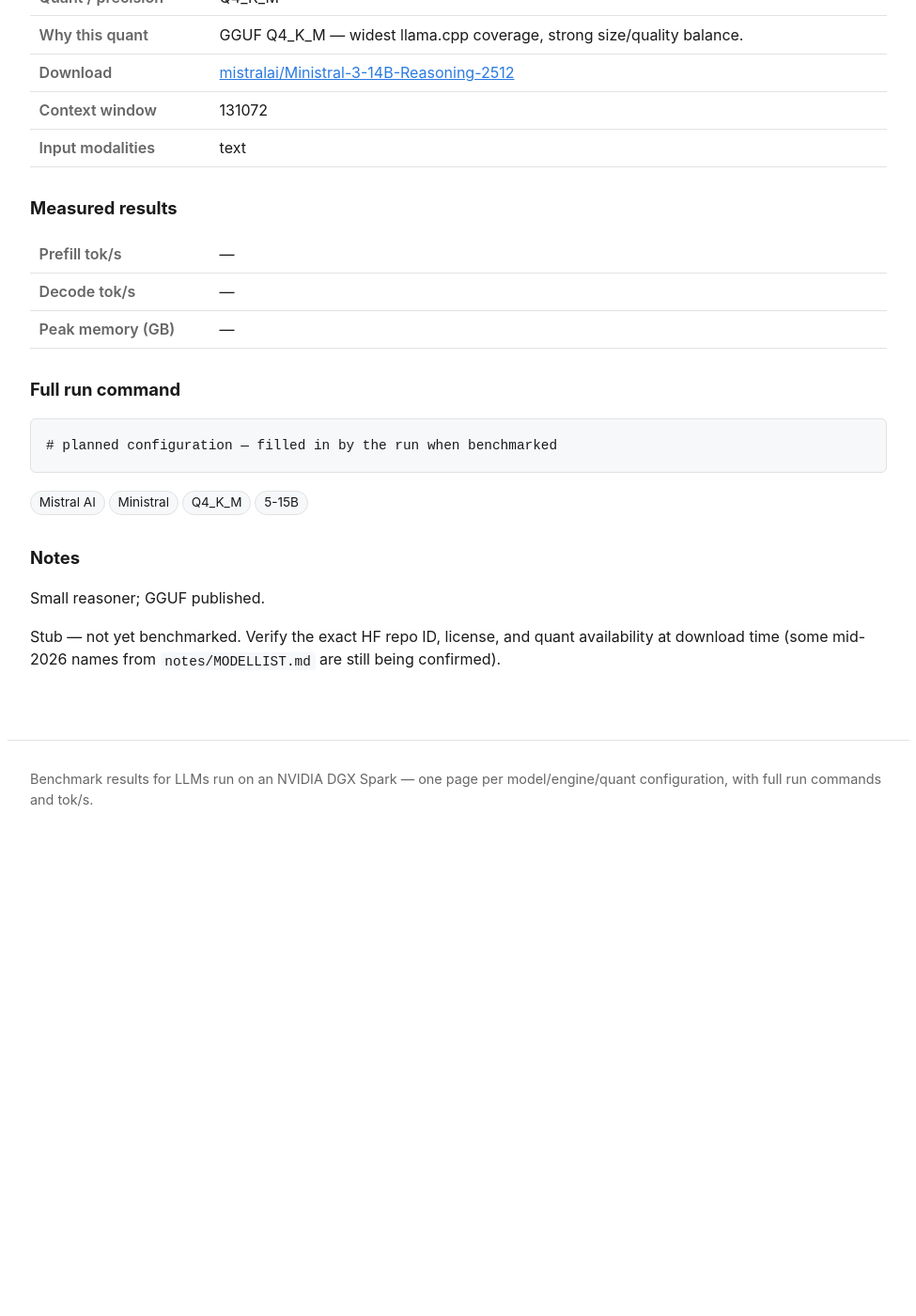
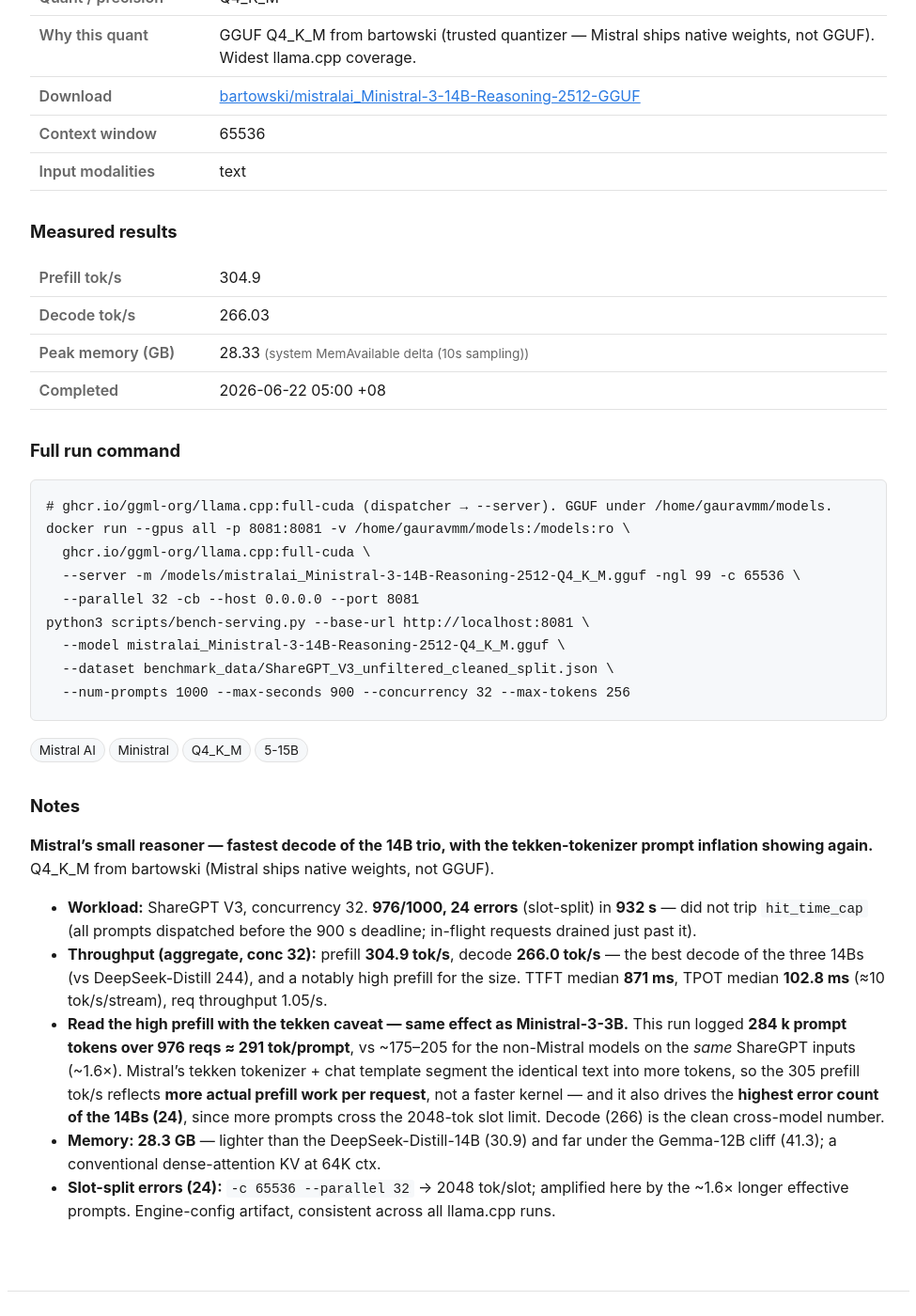
Before and after one commit to yjsoon/autobench, a Jekyll site: the page built from _configs/ministral-3-14b-reasoning-llamacpp-q4_k_m.md, in a window 1280 px wide and 1400 px high, scrolled down 483 px. Shown: the whole window at 94% size, without its empty margins (152-1127 px from the left). Built offline with Jekyll 4.4.1, drawn with Linux system fonts in a browser that asks for light colours; before the commit the page ends 1408 px from its top, so only the background shows below that; some of the changed text lies outside the part shown.

Commit message:
Bench: Ministral-3-14B-Reasoning llama.cpp Q4_K_M (305/266, 28.3GB)
Fastest decode of the 14B trio. High prefill (305) + 24 errors trace to
tekken-tokenizer prompt inflation (~291 tok/prompt vs ~185), same effect as
Ministral-3-3B; decode (266) is the clean number.

Co-Authored-By: Claude Opus 4.8 (1M context) <noreply@anthropic.com>
Claude-Session: https://claude.ai/code/session_01JczsieM71svofn8CxRyY2s

```diff
--- a/_configs/ministral-3-14b-reasoning-llamacpp-q4_k_m.md
+++ b/_configs/ministral-3-14b-reasoning-llamacpp-q4_k_m.md
@@ -6,26 +6,49 @@ family: Ministral
 params: 14B (dense)
 engine: llama.cpp
 quant: Q4_K_M
-quant_rationale: GGUF Q4_K_M — widest llama.cpp coverage, strong size/quality balance.
-source_repo: mistralai/Ministral-3-14B-Reasoning-2512
-download_url: https://huggingface.co/mistralai/Ministral-3-14B-Reasoning-2512
-context: 131072
+quant_rationale: GGUF Q4_K_M from bartowski (trusted quantizer — Mistral ships native weights, not GGUF). Widest llama.cpp coverage.
+source_repo: bartowski/mistralai_Ministral-3-14B-Reasoning-2512-GGUF
+download_url: https://huggingface.co/bartowski/mistralai_Ministral-3-14B-Reasoning-2512-GGUF
+context: 65536
 modalities: [text]
 mm_served: true
 tags: [Mistral AI, Ministral, Q4_K_M, 5-15B]
 
-status: pending
-prefill_toks:
-decode_toks:
-mem_gb:
-mem_source:
-measured_on:
-completed_at:
+status: done
+prefill_toks: 304.9
+decode_toks: 266.03
+mem_gb: 28.33
+mem_source: system MemAvailable delta (10s sampling)
+measured_on: 2026-06-22
+completed_at: 2026-06-22 05:00 +08
 run_command: |
-  # planned configuration — filled in by the run when benchmarked
+  # ghcr.io/ggml-org/llama.cpp:full-cuda (dispatcher → --server). GGUF under /home/gauravmm/models.
+  docker run --gpus all -p 8081:8081 -v /home/gauravmm/models:/models:ro \
+    ghcr.io/ggml-org/llama.cpp:full-cuda \
+    --server -m /models/mistralai_Ministral-3-14B-Reasoning-2512-Q4_K_M.gguf -ngl 99 -c 65536 \
+    --parallel 32 -cb --host 0.0.0.0 --port 8081
+  python3 scripts/bench-serving.py --base-url http://localhost:8081 \
+    --model mistralai_Ministral-3-14B-Reasoning-2512-Q4_K_M.gguf \
+    --dataset benchmark_data/ShareGPT_V3_unfiltered_cleaned_split.json \
+    --num-prompts 1000 --max-seconds 900 --concurrency 32 --max-tokens 256
 ---
 
-Small reasoner; GGUF published.
+**Mistral's small reasoner — fastest decode of the 14B trio, with the tekken-tokenizer prompt
+inflation showing again.** Q4_K_M from bartowski (Mistral ships native weights, not GGUF).
 
-Stub — not yet benchmarked. Verify the exact HF repo ID, license, and quant availability at
-download time (some mid-2026 names from `notes/MODELLIST.md` are still being confirmed).
+- **Workload:** ShareGPT V3, concurrency 32. **976/1000, 24 errors** (slot-split) in **932 s** — did
+  not trip `hit_time_cap` (all prompts dispatched before the 900 s deadline; in-flight requests drained
+  just past it).
+- **Throughput (aggregate, conc 32):** prefill **304.9 tok/s**, decode **266.0 tok/s** — the best decode
+  of the three 14Bs (vs DeepSeek-Distill 244), and a notably high prefill for the size. TTFT median
+  **871 ms**, TPOT median **102.8 ms** (≈10 tok/s/stream), req throughput 1.05/s.
+- **Read the high prefill with the tekken caveat — same effect as Ministral-3-3B.** This run logged
+  **284 k prompt tokens over 976 reqs ≈ 291 tok/prompt**, vs ~175–205 for the non-Mistral models on the
+  *same* ShareGPT inputs (~1.6×). Mistral's tekken tokenizer + chat template segment the identical text
+  into more tokens, so the 305 prefill tok/s reflects **more actual prefill work per request**, not a
+  faster kernel — and it also drives the **highest error count of the 14Bs (24)**, since more prompts
+  cross the 2048-tok slot limit. Decode (266) is the clean cross-model number.
+- **Memory: 28.3 GB** — lighter than the DeepSeek-Distill-14B (30.9) and far under the Gemma-12B cliff
+  (41.3); a conventional dense-attention KV at 64K ctx.
+- **Slot-split errors (24):** `-c 65536 --parallel 32` → 2048 tok/slot; amplified here by the ~1.6×
+  longer effective prompts. Engine-config artifact, consistent across all llama.cpp runs.
```
